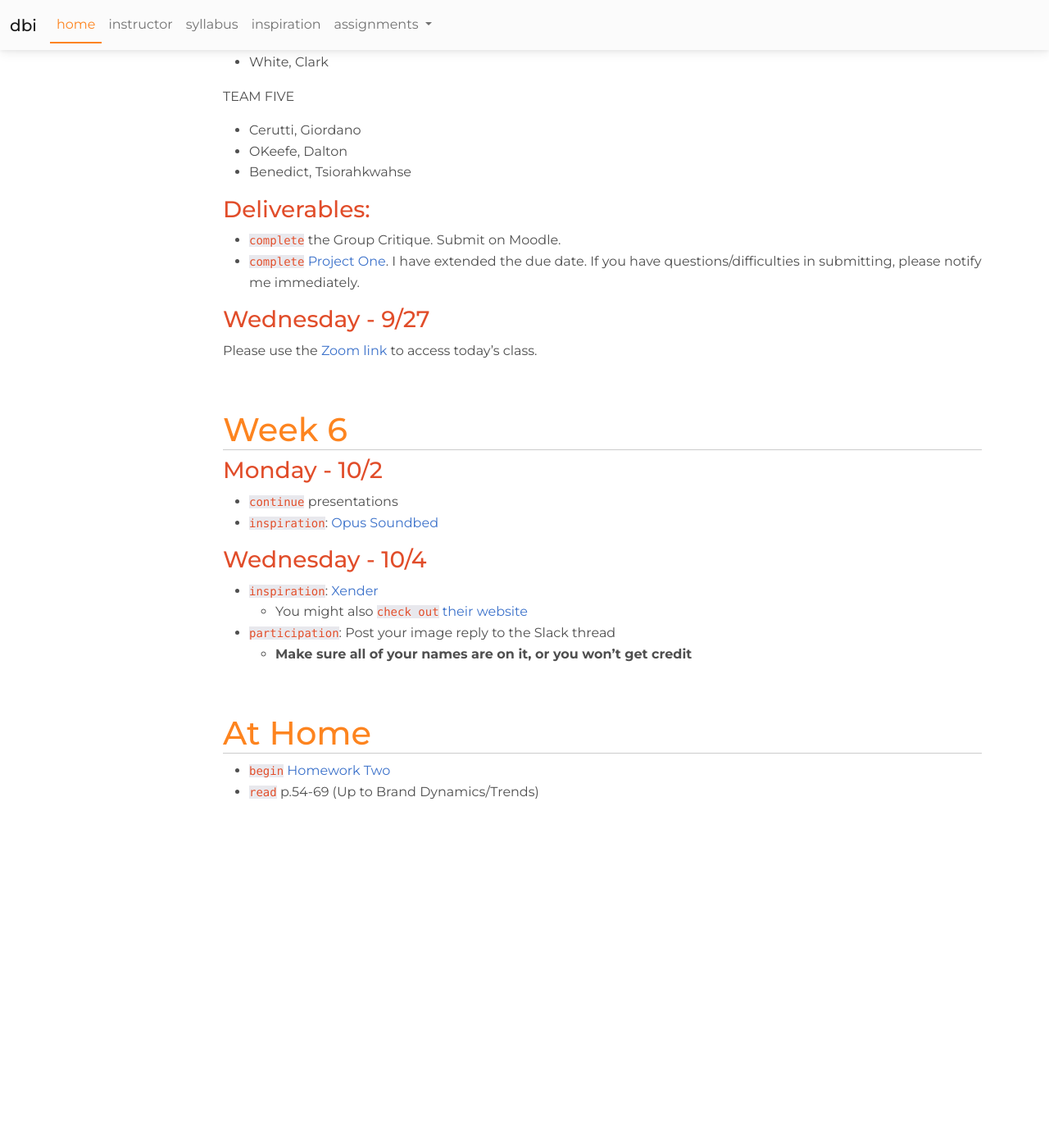
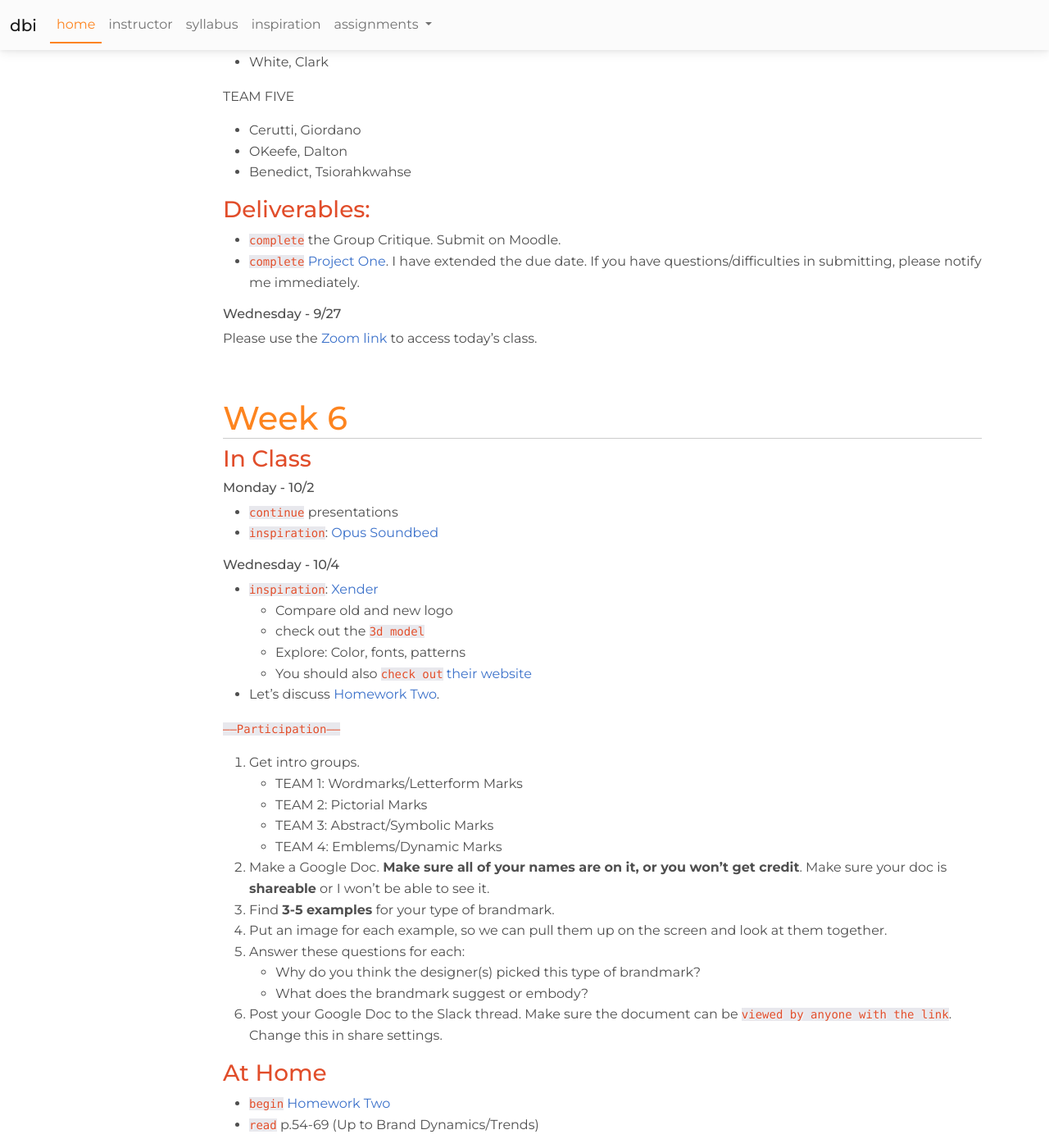
Before and after one commit to nicnosis/cu-courses, a Jekyll site: the page built from fa23/dbi/index.md, in a window 1280 px wide and 1400 px high, scrolled down 3544 px. Shown: the whole window at 82% size. Built offline with Jekyll 4.4.1, drawn with Linux system fonts in a browser that asks for light colours; nearby versions of some CDN libraries; before the commit the page ends 4538 px from its top, so only the background shows below that.

Commit message:
dbi good to go

```diff
--- a/fa23/dbi/index.md
+++ b/fa23/dbi/index.md
@@ -144,21 +144,39 @@ TEAM FIVE
 * `complete` the Group Critique. Submit on Moodle.
 * `complete` [Project One](assignments/p1.html). I have extended the due date. If you have questions/difficulties in submitting, please notify me immediately.
 
-### Wednesday - 9/27
+#### Wednesday - 9/27
 
 Please use the [Zoom link](https://clarkson.zoom.us/j/9445480243) to access today's class.
 
 ## Week 6
-### Monday - 10/2
+### In Class
+#### Monday - 10/2
 * `continue` presentations
 * `inspiration`: [Opus Soundbed](https://feelopus.com/)
 
-### Wednesday - 10/4
+#### Wednesday - 10/4
 * `inspiration`: [Xender](https://www.behance.net/gallery/47991375/Xender-Branding)
-  * You might also `check out` [their website](https://www.xender.com/)
-* `participation`: Post your image reply to the Slack thread
-  * __Make sure all of your names are on it, or you won't get credit__
+  * Compare old and new logo
+  * check out the `3d model`
+  * Explore: Color, fonts, patterns
+  * You should also `check out` [their website](https://www.xender.com/)
 
-## At Home
+* Let's discuss [Homework Two](assignments/hw2.html).
+
+`——Participation——`
+1. Get intro groups.
+  * TEAM 1: Wordmarks/Letterform Marks
+  * TEAM 2: Pictorial Marks
+  * TEAM 3: Abstract/Symbolic Marks
+  * TEAM 4: Emblems/Dynamic Marks
+2. Make a Google Doc. __Make sure all of your names are on it, or you won't get credit__. Make sure your doc is __shareable__ or I won't be able to see it.
+3. Find __3-5 examples__ for your type of brandmark.
+4. Put an image for each example, so we can pull them up on the screen and look at them together.
+5. Answer these questions for each:
+ * Why do you think the designer(s) picked this type of brandmark?
+ * What does the brandmark suggest or embody?
+6. Post your Google Doc to the Slack thread. Make sure the document can be `viewed by anyone with the link`. Change this in share settings.
+
+### At Home
 * `begin` [Homework Two](assignments/hw2.html)
 * `read` p.54-69 (Up to Brand Dynamics/Trends)
```
Also changed, not shown: fa23/dbi/assignments/hw2.md (+1 -1 lines), fa23/dbi/img/marks.png (added).
